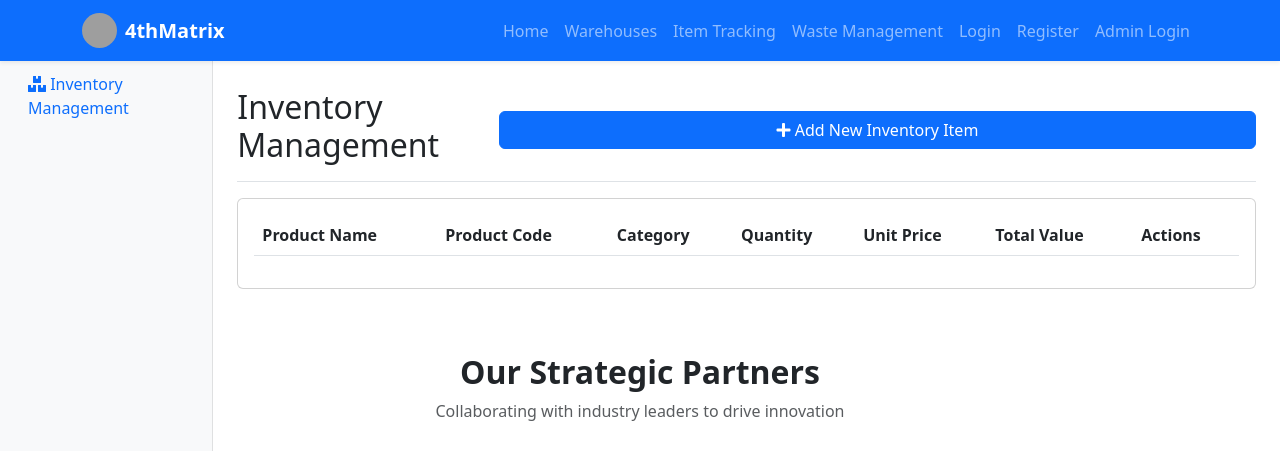
After one commit to aadarshabhusal/0D, a Flask app: page /inventory in a window 1280 px wide. The commit adds this page. Shown: the top 451 px of the page. Run offline with Flask 3, Linux system fonts and the light colour scheme; data comes from the database, SQL or seed files in the repository; both versions use the stored data as it was after the commit; lists and menus that the app fills with data are empty; grey boxes are pictures that could not be loaded.

Commit message:
added simple inventory

```diff
--- a/app.py
+++ b/app.py
@@ -3,8 +3,8 @@ from flask_sqlalchemy import SQLAlchemy
 from werkzeug.security import generate_password_hash, check_password_hash
 from datetime import datetime
 from flask_wtf import FlaskForm
-from wtforms import StringField, PasswordField, SubmitField
-from wtforms.validators import DataRequired
+from wtforms import StringField, PasswordField, SubmitField,IntegerField,FloatField,TextAreaField
+from wtforms.validators import DataRequired,NumberRange
 
 app = Flask(__name__)
 app.config['SECRET_KEY'] = '99875e40247d4d65b01363aa3db01cc2'  # Use a secure key for production
@@ -55,7 +55,29 @@ class Admin(db.Model):
 
     def __repr__(self):
         return f'<Admin {self.username}>'
+from flask_sqlalchemy import SQLAlchemy
+from datetime import datetime
 
+class Inventory(db.Model):
+    id = db.Column(db.Integer, primary_key=True)
+    product_name = db.Column(db.String(100), nullable=False)
+    product_code = db.Column(db.String(50), unique=True, nullable=False)
+    category = db.Column(db.String(50), nullable=False)
+    quantity = db.Column(db.Integer, nullable=False, default=0)
+    unit_price = db.Column(db.Float, nullable=False)
+    total_value = db.Column(db.Float, nullable=False)
+    description = db.Column(db.Text, nullable=True)
+    created_at = db.Column(db.DateTime, default=datetime.utcnow)
+    last_updated = db.Column(db.DateTime, default=datetime.utcnow, onupdate=datetime.utcnow)
+    business_id = db.Column(db.Integer, db.ForeignKey('business.id'), nullable=False)
+
+    def calculate_total_value(self):
+        """Calculate total value of inventory item"""
+        self.total_value = self.quantity * self.unit_price
+        return self.total_value
+
+    def __repr__(self):
+        return f'<Inventory {self.product_name} - {self.product_code}>'
 # Make sure to call create_default_admin during the application startup
 has_run_before = False
 
@@ -102,10 +124,6 @@ def waste_management():
 def about_page():
     return render_template('about_page.html', title="About Us")
 
-
-@app.route('/marketplace')
-def marketplace():
-    return render_template('marketplace.html', title="Marketplace")
 
 
 @app.route('/contact')
@@ -263,5 +281,182 @@ def admin_logout():
     flash('Admin logged out successfully.', 'info')
     return redirect(url_for('admin_login'))
 
+class InventoryForm(FlaskForm):
+    product_name = StringField('Product Name', validators=[DataRequired()])
+    product_code = StringField('Product Code', validators=[DataRequired()])
+    category = StringField('Category', validators=[DataRequired()])
+    quantity = IntegerField('Quantity', validators=[DataRequired(), NumberRange(min=0)])
+    unit_price = FloatField('Unit Price', validators=[DataRequired(), NumberRange(min=0)])
+    description = TextAreaField('Description')
+
+@app.route('/admin/inventory', methods=['GET'])
+def admin_inventory():
+    if 'admin' not in session:
+        flash('Please log in as an admin to access inventory.', 'warning')
+        return redirect(url_for('admin_login'))
+
+    inventories = Inventory.query.all()
+    return render_template('admin_inventory.html', title="Inventory Management", inventories=inventories)
+@app.route('/admin/inventory/add', methods=['GET', 'POST'])
+def admin_add_inventory():
+    if 'admin' not in session:
+        flash('Please log in as an admin to access inventory.', 'warning')
+        return redirect(url_for('admin_login'))
+
+    form = InventoryForm()
+    if form.validate_on_submit():
+        try:
+            # Get the first business for demo purposes (you might want to adjust this)
+            business = Business.query.first()
+
+            new_inventory = Inventory(
+                product_name=form.product_name.data,
+                product_code=form.product_code.data,
+                category=form.category.data,
+                quantity=form.quantity.data,
+                unit_price=form.unit_price.data,
+                description=form.description.data,
+                business_id=business.id
+            )
+
+            # Calculate total value
+            new_inventory.calculate_total_value()
+
+            db.session.add(new_inventory)
+            db.session.commit()
+
+            flash('Inventory item added successfully!', 'success')
+            return redirect(url_for('admin_inventory'))
+
+        except Exception as e:
+            db.session.rollback()
+            flash(f'Error adding inventory item: {str(e)}', 'danger')
+
+    return render_template('admin_add_inventory.html', title="Add Inventory", form=form)
+
+@app.route('/admin/inventory/edit/<int:inventory_id>', methods=['GET', 'POST'])
+def admin_edit_inventory(inventory_id):
+    if 'admin' not in session:
+        flash('Please log in as an admin to access inventory.', 'warning')
+        return redirect(url_for('admin_login'))
+
+    inventory_item = Inventory.query.get_or_404(inventory_id)
+    form = InventoryForm(obj=inventory_item)
+
+    if form.validate_on_submit():
+        try:
+            form.populate_obj(inventory_item)
+            inventory_item.calculate_total_value()
+
+            db.session.commit()
+            flash('Inventory item updated successfully!', 'success')
+            return redirect(url_for('admin_inventory'))
+
+        except Exception as e:
+            db.session.rollback()
+            flash(f'Error updating inventory item: {str(e)}', 'danger')
+
+    return render_template('admin_edit_inventory.html', title="Edit Inventory", form=form, inventory=inventory_item)
+
+@app.route('/admin/inventory/delete/<int:inventory_id>', methods=['POST'])
+def admin_delete_inventory(inventory_id):
+    if 'admin' not in session:
+        flash('Please log in as an admin to access inventory.', 'warning')
+        return redirect(url_for('admin_login'))
+
+    inventory_item = Inventory.query.get_or_404(inventory_id)
+
+    try:
+        db.session.delete(inventory_item)
+        db.session.commit()
+        flash('Inventory item deleted successfully!', 'success')
+    except Exception as e:
+        db.session.rollback()
+        flash(f'Error deleting inventory item: {str(e)}', 'danger')
+
+    return redirect(url_for('admin_inventory'))
+@app.route('/admin/warehouse_inventory')
+def warehouse_inventory():
+    if 'admin' not in session:
+        flash('Please log in as an admin to access this page.', 'warning')
+        return redirect(url_for('admin_login'))
+
+    # Fetch warehouse inventory data
+    inventory_items = Inventory.query.all()
+    return render_template('warehouse_inventory.html', title="Warehouse Inventory", inventory=inventory_items)
+
+@app.route('/admin/stock_tracking')
+def stock_tracking():
+    if 'admin' not in session:
+        flash('Please log in as an admin to access this page.', 'warning')
+        return redirect(url_for('admin_login'))
+
+    # Stock tracking logic
+    stock_data = Inventory.query.all()
+    return render_template('stock_tracking.html', title="Stock Tracking", stock=stock_data)
+
+@app.route('/admin/waste_management_logs')
+def waste_management_logs():
+    if 'admin' not in session:
+        flash('Please log in as an admin to access this page.', 'warning')
+        return redirect(url_for('admin_login'))
+
+    # Waste management logs logic
+    waste_logs = []  # Replace with actual data fetching logic
+    return render_template('waste_management_logs.html', title="Waste Management Logs", logs=waste_logs)
+
+@app.route('/admin/business_insights')
+def business_insights():
+    if 'admin' not in session:
+        flash('Please log in as an admin to access this page.', 'warning')
+        return redirect(url_for('admin_login'))
+
+    # Fetch analytical data
+    insights = {}  # Replace with actual data fetching logic
+    return render_template('business_insights.html', title="Business Insights", insights=insights)
+
+@app.route('/admin/reports')
+def reports():
+    if 'admin' not in session:
+        flash('Please log in as an admin to access this page.', 'warning')
+        return redirect(url_for('admin_login'))
+
+    # Generate and display reports
+    reports_data = []  # Replace with actual data fetching logic
+    return render_template('reports.html', title="Reports", reports=reports_data)
+@app.route('/business/<int:business_id>')
+def view_business(business_id):
+    if 'admin' not in session:
+        flash('Please log in as an admin to access this page.', 'warning')
+        return redirect(url_for('admin_login'))
+
+    # Fetch business details based on business_id
+    business = Business.query.get(business_id)
+    if not business:
+        flash('Business not found.', 'danger')
+        return redirect(url_for('business_insights'))
+
+    return render_template('view_business.html', business=business)
+@app.route('/business/edit/<int:business_id>', methods=['GET', 'POST'])
+def edit_business(business_id):
+    # Logic for editing a business
+    business = Business.query.get_or_404(business_id)
+    if request.method == 'POST':
+        business.name = request.form['name']
+        business.description = request.form['description']
+        db.session.commit()
+        flash('Business updated successfully!', 'success')
+        return redirect(url_for('view_business', business_id=business_id))
+    return render_template('edit_business.html', business=business)
+
+@app.route('/inventory', methods=['GET', 'POST'])
+def inventory():
+    form = InventoryForm()
+
+    if form.validate_on_submit():
+        # Handle form submission, save data, etc.
+        pass
+
+    return render_template('inventory_management.html', form=form)
 if __name__ == '__main__':
     app.run(debug=True, host='0.0.0.0', port=5000)
--- a/static/style.css
+++ b/static/style.css
@@ -145,3 +145,18 @@ button:hover {
     justify-content: center;
     align-items: center;
   }
+.sidebar {
+  position: fixed;
+  top: 0;
+  bottom: 0;
+  left: 0;
+  z-index: 100;
+  padding-top: 4rem;
+  box-shadow: inset -1px 0 0 rgba(0, 0, 0, .1);
+}
+
+.nav-header {
+  padding: 0.5rem 1rem;
+  font-weight: bold;
+  color: #6c757d;
+}
--- /dev/null
+++ b/templates/inventory_management.html
@@ -0,0 +1,170 @@
+{% extends 'layout.html' %}
+
+{% block body %}
+<div class="container-fluid">
+  <div class="row">
+    <!-- Sidebar Navigation -->
+    <nav class="col-md-2 d-md-block bg-light sidebar">
+      <div class="position-sticky">
+        <ul class="nav flex-column">
+          <!-- Sidebar Items -->
+          <li class="nav-item">
+            <a class="nav-link active" href="{{ url_for('admin_inventory') }}">
+              <i class="fas fa-boxes"></i> Inventory Management
+            </a>
+          </li>
+        </ul>
+      </div>
+    </nav>
+
+    <!-- Main Content -->
+    <main class="col-md-10 ms-sm-auto px-4">
+      <div class="d-flex justify-content-between flex-wrap flex-md-nowrap align-items-center pt-3 pb-2 mb-3 border-bottom">
+        <h1 class="h2">Inventory Management</h1>
+        <button class="btn btn-primary" data-bs-toggle="modal" data-bs-target="#addInventoryModal">
+          <i class="fas fa-plus"></i> Add New Inventory Item
+        </button>
+
+      </div>
+
+      <!-- Inventory Table -->
+      <div class="card mb-3">
+        <div class="card-body">
+          <table class="table table-striped">
+            <thead>
+              <tr>
+                <th>Product Name</th>
+                <th>Product Code</th>
+                <th>Category</th>
+                <th>Quantity</th>
+                <th>Unit Price</th>
+                <th>Total Value</th>
+                <th>Actions</th>
+              </tr>
+            </thead>
+            <tbody>
+              {% for item in inventories %}
+              <tr>
+                <td>{{ item.product_name }}</td>
+                <td>{{ item.product_code }}</td>
+                <td>{{ item.category }}</td>
+                <td>{{ item.quantity }}</td>
+                <td>${{ "%.2f"|format(item.unit_price) }}</td>
+                <td>${{ "%.2f"|format(item.total_value) }}</td>
+                <td>
+                  <div class="btn-group">
+                    <!-- Edit Button -->
+                    <button class="btn btn-sm btn-warning" data-toggle="modal" data-target="#editInventoryModal" data-id="{{ item.id }}">
+                      <i class="fas fa-edit"></i>
+                    </button>
+                    <!-- Delete Button -->
+                    <form action="{{ url_for('admin_delete_inventory', inventory_id=item.id) }}" method="POST" class="d-inline" onsubmit="return confirm('Are you sure you want to delete this item?');">
+                      <button type="submit" class="btn btn-sm btn-danger">
+                        <i class="fas fa-trash"></i>
+                      </button>
+                    </form>
+                  </div>
+                </td>
+              </tr>
+              {% endfor %}
+            </tbody>
+          </table>
+        </div>
+      </div>
+
+   <!-- Add New Inventory Modal -->
+<div class="modal fade" id="addInventoryModal" tabindex="-1" aria-labelledby="addInventoryModalLabel" aria-hidden="true">
+  <div class="modal-dialog">
+    <div class="modal-content">
+      <form method="POST">
+        {{ form.hidden_tag() }}
+        <div class="modal-header">
+          <h5 class="modal-title" id="addInventoryModalLabel">Add New Inventory Item</h5>
+          <button type="button" class="btn-close" data-bs-dismiss="modal" aria-label="Close"></button>
+        </div>
+        <div class="modal-body">
+          <!-- Form Fields -->
+          <div class="mb-3">
+            {{ form.product_name.label(class="form-label") }}
+            {{ form.product_name(class="form-control", placeholder="Enter product name") }}
+          </div>
+          <div class="mb-3">
+            {{ form.product_code.label(class="form-label") }}
+            {{ form.product_code(class="form-control", placeholder="Enter product code") }}
+          </div>
+          <div class="mb-3">
+            {{ form.category.label(class="form-label") }}
+            {{ form.category(class="form-control", placeholder="Enter category") }}
+          </div>
+          <div class="mb-3">
+            {{ form.quantity.label(class="form-label") }}
+            {{ form.quantity(class="form-control", type="number", placeholder="Enter quantity") }}
+          </div>
+          <div class="mb-3">
+            {{ form.unit_price.label(class="form-label") }}
+            {{ form.unit_price(class="form-control", type="number", step="0.01", placeholder="Enter unit price") }}
+          </div>
+          <div class="mb-3">
+            {{ form.description.label(class="form-label") }}
+            {{ form.description(class="form-control", rows="4", placeholder="Enter product description (optional)") }}
+          </div>
+        </div>
+        <div class="modal-footer">
+          <button type="button" class="btn btn-secondary" data-bs-dismiss="modal">Cancel</button>
+          <button type="submit" class="btn btn-primary">Add Inventory Item</button>
+        </div>
+      </form>
+    </div>
+  </div>
+</div>
+
+      <!-- Edit Inventory Modal (Pre-filled data) -->
+      <div class="modal fade" id="editInventoryModal" tabindex="-1" aria-labelledby="editInventoryModalLabel" aria-hidden="true">
+        <div class="modal-dialog">
+          <div class="modal-content">
+            <form method="POST">
+              {{ form.hidden_tag() }}
+              <div class="modal-header">
+                <h5 class="modal-title" id="editInventoryModalLabel">Edit Inventory Item</h5>
+                <button type="button" class="btn-close" data-bs-dismiss="modal" aria-label="Close"></button>
+              </div>
+              <div class="modal-body">
+                <!-- Form Fields (Prefilled) -->
+                <div class="mb-3">
+                  {{ form.product_name.label(class="form-label") }}
+                  {{ form.product_name(class="form-control", placeholder="Enter product name", value="{{ item.product_name }}") }}
+                </div>
+                <div class="mb-3">
+                  {{ form.product_code.label(class="form-label") }}
+                  {{ form.product_code(class="form-control", placeholder="Enter product code", value="{{ item.product_code }}") }}
+                </div>
+                <div class="mb-3">
+                  {{ form.category.label(class="form-label") }}
+                  {{ form.category(class="form-control", placeholder="Enter category", value="{{ item.category }}") }}
+                </div>
+                <div class="mb-3">
+                  {{ form.quantity.label(class="form-label") }}
+                  {{ form.quantity(class="form-control", type="number", value="{{ item.quantity }}") }}
+                </div>
+                <div class="mb-3">
+                  {{ form.unit_price.label(class="form-label") }}
+                  {{ form.unit_price(class="form-control", type="number", step="0.01", value="{{ item.unit_price }}") }}
+                </div>
+                <div class="mb-3">
+                  {{ form.description.label(class="form-label") }}
+                  {{ form.description(class="form-control", rows="4", placeholder="Enter product description (optional)", value="{{ item.description }}") }}
+                </div>
+              </div>
+              <div class="modal-footer">
+                <button type="button" class="btn btn-secondary" data-bs-dismiss="modal">Cancel</button>
+                <button type="submit" class="btn btn-warning">Update Inventory Item</button>
+              </div>
+            </form>
+          </div>
+        </div>
+      </div>
+
+    </main>
+  </div>
+</div>
+{% endblock body %}
--- a/templates/layout.html
+++ b/templates/layout.html
@@ -54,7 +54,6 @@
         <li class="nav-item"><a class="nav-link {% if request.endpoint == 'warehouses' %}active{% endif %}" href="{{ url_for('warehouses') }}">Warehouses</a></li>
         <li class="nav-item"><a class="nav-link {% if request.endpoint == 'item_tracking' %}active{% endif %}" href="{{ url_for('item_tracking') }}">Item Tracking</a></li>
         <li class="nav-item"><a class="nav-link {% if request.endpoint == 'waste_management' %}active{% endif %}" href="{{ url_for('waste_management') }}">Waste Management</a></li>
-        <li class="nav-item"><a class="nav-link {% if request.endpoint == 'marketplace' %}active{% endif %}" href="{{ url_for('marketplace') }}">Marketplace</a></li>
 
         {% if 'admin' in session %}
           <li class="nav-item"><a class="nav-link {% if request.endpoint == 'admin_dashboard' %}active{% endif %}" href="{{ url_for('admin_dashboard') }}">Admin Dashboard</a></li>
@@ -135,7 +134,6 @@
             <li><a href="{{ url_for('home') }}" class="text-light">Home</a></li>
             <li><a href="{{ url_for('warehouses') }}" class="text-light">Warehouses</a></li>
             <li><a href="{{ url_for('item_tracking') }}" class="text-light">Item Tracking</a></li>
-            <li><a href="{{ url_for('marketplace') }}" class="text-light">Marketplace</a></li>
           </ul>
         </div>
         <div class="col-md-4">
```
Also changed, not shown: templates/admin_add_inventory.html (added, +96 -0 lines), templates/admin_dashboard.html (+6 -23 lines), templates/admin_edit_inventory.html (added, +43 -0 lines), templates/admin_inventory.html (added, +74 -0 lines), instance/business.db.
